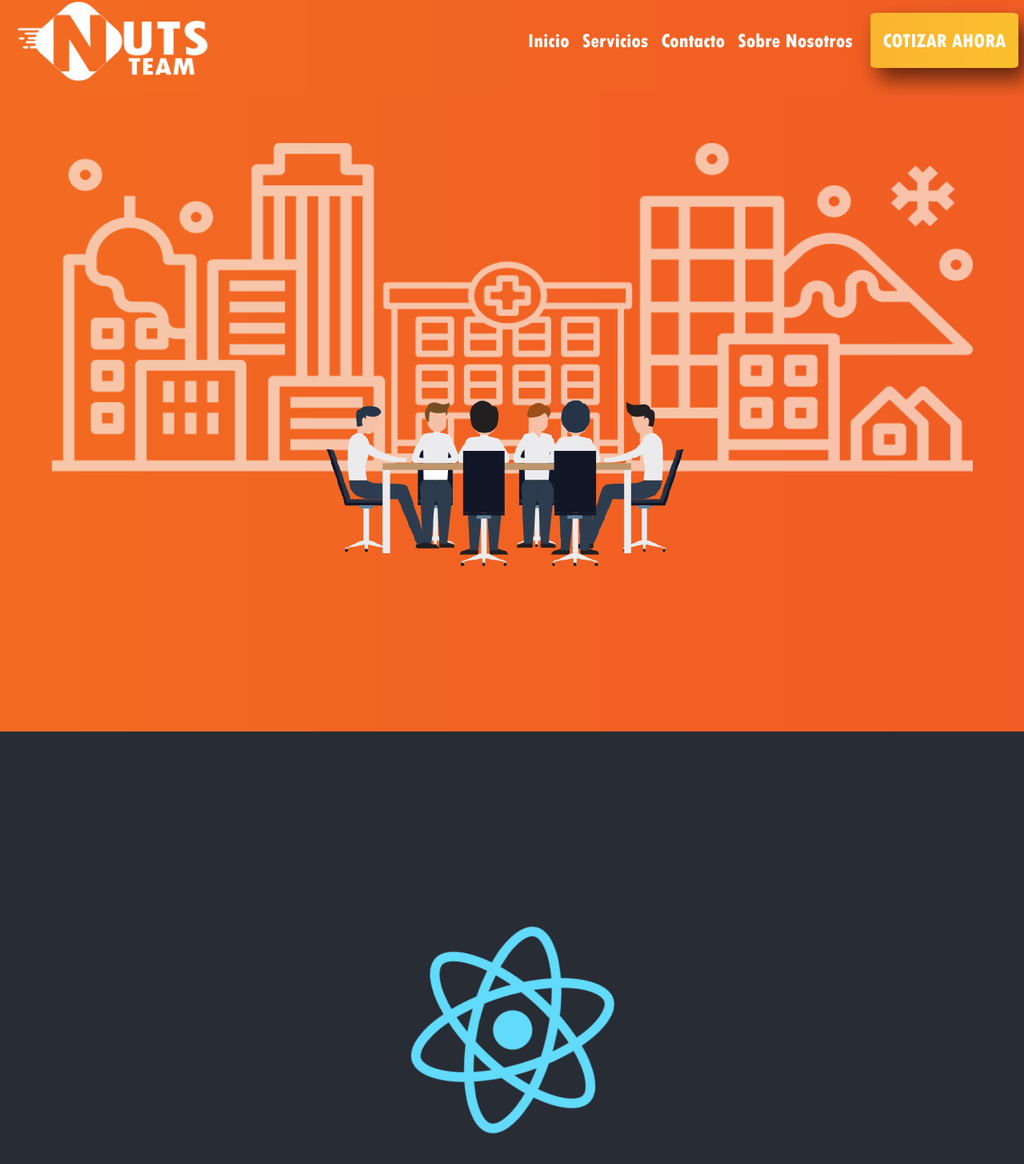
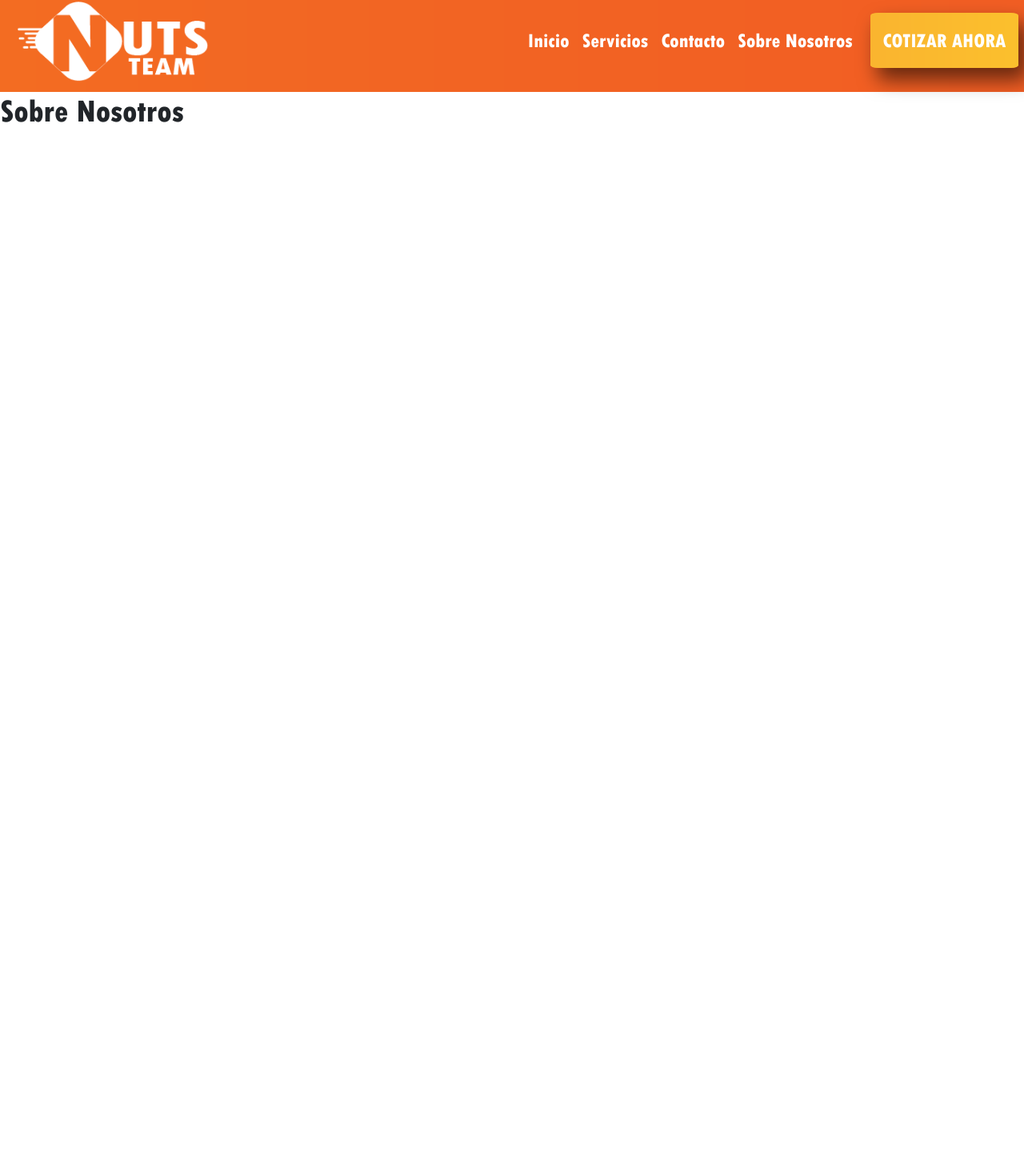
Before and after one commit to ChristGG1997/web-nuts, a React (Create React App) app: page /sobre_nosotros in a window 1280 px wide. Shown: the part 14-1470 px from the top of the page at 80% size. After the commit the page ends 800 px from the top, so only its background shows below. Built offline with nearby package versions, Linux system fonts and the light colour scheme.

Commit message:
Enrutado

```diff
--- a/package.json
+++ b/package.json
@@ -8,6 +8,7 @@
     "@testing-library/user-event": "^12.8.3",
     "react": "^17.0.2",
     "react-dom": "^17.0.2",
+    "react-router-dom": "^5.2.0",
     "react-scripts": "4.0.3",
     "web-vitals": "^1.1.1"
   },
--- a/src/App.js
+++ b/src/App.js
@@ -1,16 +1,22 @@
 import logo from '../src/assets/images/logo.svg';
 import './assets/css/App.css';
+import {BrowserRouter as Router, Switch, Route, Link} from 'react-router-dom'
+import Services from './pages/Services'
+import ContactUs from './pages/ContactUs'
+import AboutUs from './pages/AboutUs'
+import Index from './pages/Index'
+
 
 function App() {
   return (
-    <div className="App">
-      <header className="App-header">
-        <img src={logo} className="App-logo" alt="logo" />
-        <p>
-          Nuts Team
-        </p>
-      </header>
-    </div>
+    <Router>
+     <Switch>
+        <Route path="/" exact><Index /></Route>
+        <Route path="/contacto" exact><ContactUs /></Route>
+        <Route path="/servicios" exact><Services /> </Route>
+        <Route path="/sobre_nosotros" exact><AboutUs /> </Route>
+     </Switch>
+    </Router>
   );
 }
 
--- a/src/components/Navbar/nav.js
+++ b/src/components/Navbar/nav.js
@@ -14,16 +14,16 @@ function Nav(){
             <div class="navbar-collapse">
                 <ul class="navbar-nav m-auto">
                     <li class="nav-item">
-                        <a class="nav-link" href="#">Inicio </a>
+                        <a class="nav-link" href="/">Inicio </a>
                     </li>
                     <li class="nav-item">
-                        <a class="nav-link" href="#">Servicios </a>
+                        <a class="nav-link" href="/servicios">Servicios </a>
                     </li>
                     <li class="nav-item">
-                        <a class="nav-link" href="#">Contacto </a>
+                        <a class="nav-link" href="/contacto">Contacto </a>
                     </li>
                     <li class="nav-item">
-                        <a class="nav-link" href="#">Sobre Nosotros </a>
+                        <a class="nav-link" href="/sobre_nosotros">Sobre Nosotros </a>
                     </li>
                 </ul>
             </div>
--- a/src/index.js
+++ b/src/index.js
@@ -9,7 +9,6 @@ import reportWebVitals from './reportWebVitals';
 ReactDOM.render(
   <React.StrictMode>
     <Nav />
-    <Point />
     <App />
   </React.StrictMode>,
   document.getElementById('root')
--- a/src/pages/AboutUs.js
+++ b/src/pages/AboutUs.js
@@ -0,0 +1,11 @@
+import React from 'react'
+
+const AboutUs = () => {
+    return (
+        <div>
+            <h1>Sobre Nosotros</h1>
+        </div>
+    )
+}
+
+export default AboutUs
--- a/src/pages/ContactUs.js
+++ b/src/pages/ContactUs.js
@@ -0,0 +1,11 @@
+import React from 'react'
+
+const ContactUs = () => {
+    return (
+        <div>
+            <h1>Contactanos</h1>
+        </div>
+    )
+}
+
+export default ContactUs
--- /dev/null
+++ b/src/pages/Index.js
@@ -0,0 +1,12 @@
+import Point from '../components/IndexPoint/point';
+import React from 'react'
+
+const Index = () => {
+    return (
+        <div>
+            <Point />
+        </div>
+    )
+}
+
+export default Index
--- a/src/pages/Services.js
+++ b/src/pages/Services.js
@@ -0,0 +1,11 @@
+import React from 'react'
+
+const Services = () => {
+    return (
+        <div>
+            <h1>Servicios</h1>
+        </div>
+    )
+}
+
+export default Services
```
Also changed, not shown: 1 other file (tests, documents, lock files or other folders).
